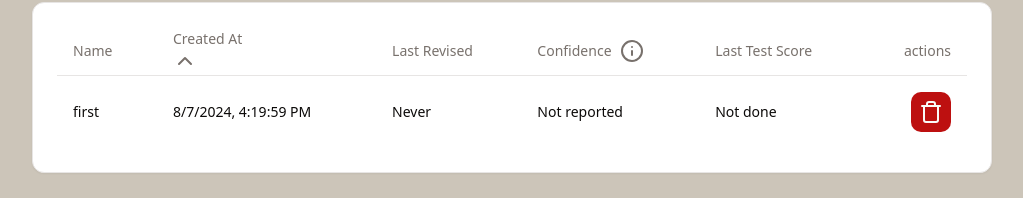
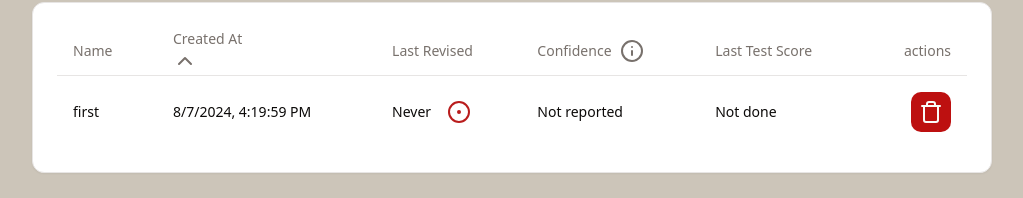
Before and after one commit to Ed-Barnes937/Flash-Alpha, a React (Vite) app: page /decks in a window 1280 px wide. Shown: the part 123-321 px from the top of the page, without its empty margins (128-1151 px from the left). Built offline with nearby package versions, Linux system fonts and the light colour scheme.

Commit message:
added status dots

```diff
--- a/src/routes/Decks/index.tsx
+++ b/src/routes/Decks/index.tsx
@@ -4,12 +4,27 @@ import { Table, TableBody, TableCell, TableHead, TableHeader, TableRow } from '@
 import { Tooltip, TooltipProvider, TooltipTrigger } from '@components/ui/tooltip'
 import { TooltipContent } from '@radix-ui/react-tooltip'
 import clsx from 'clsx'
-import { ChevronDownIcon, ChevronLeftIcon, InfoIcon, PlusIcon, TrashIcon } from 'lucide-react'
+import { ChevronDownIcon, ChevronLeftIcon, CircleDotIcon, InfoIcon, PlusIcon, TrashIcon } from 'lucide-react'
 import { useState } from 'react'
 import { useNavigate } from 'react-router-dom'
 import useDeckStore from '../../stores/DeckStore'
 
 type TableColumns = 'Name' | 'Created at' | 'Last Revised' | 'Confidence' | 'Last Test Score'
+
+const SECONDS = 1000
+const MINUTES = SECONDS * 60
+const HOURS = MINUTES * 60
+const DAYS = HOURS * 24
+const WEEKS = DAYS * 7
+
+const getLastRevisedStatusColor = (lastRevised?: Date) => {
+  if (!lastRevised) return 'text-red-700'
+  const diffToNow = (new Date().getTime() - lastRevised.getTime()) / 1000
+
+  if (diffToNow < 2 * DAYS) return 'text-green-700'
+  if (diffToNow < WEEKS) return 'text-yellow-500'
+  return 'text-red-700'
+}
 
 const DeckList = () => {
   const navigate = useNavigate()
@@ -100,8 +115,15 @@ const DeckList = () => {
               {sortedArr.map(([id, deck]) => (
                 <TableRow key={id} onClick={() => navigate(`/deck/${id}`)} className="cursor-pointer">
                   <TableCell className="font-medium">{deck.name}</TableCell>
-                  <TableCell>{deck.createdAt.toLocaleString()}</TableCell>
-                  <TableCell>{deck.lastVisited?.toLocaleString() || 'Never'}</TableCell>
+                  <TableCell>
+                    <div className="flex items-center">{deck.createdAt.toLocaleString()}</div>
+                  </TableCell>
+                  <TableCell>
+                    <div className="flex items-center gap-4">
+                      {deck.lastVisited?.toLocaleString() || 'Never'}
+                      <CircleDotIcon className={getLastRevisedStatusColor(deck.lastVisited)} />
+                    </div>
+                  </TableCell>
                   <TableCell>{deck.confidenceScore || 'Not reported'}</TableCell>
                   <TableCell>{deck.flashcardScore || 'Not done'}</TableCell>
                   <TableCell className="text-right">
```
